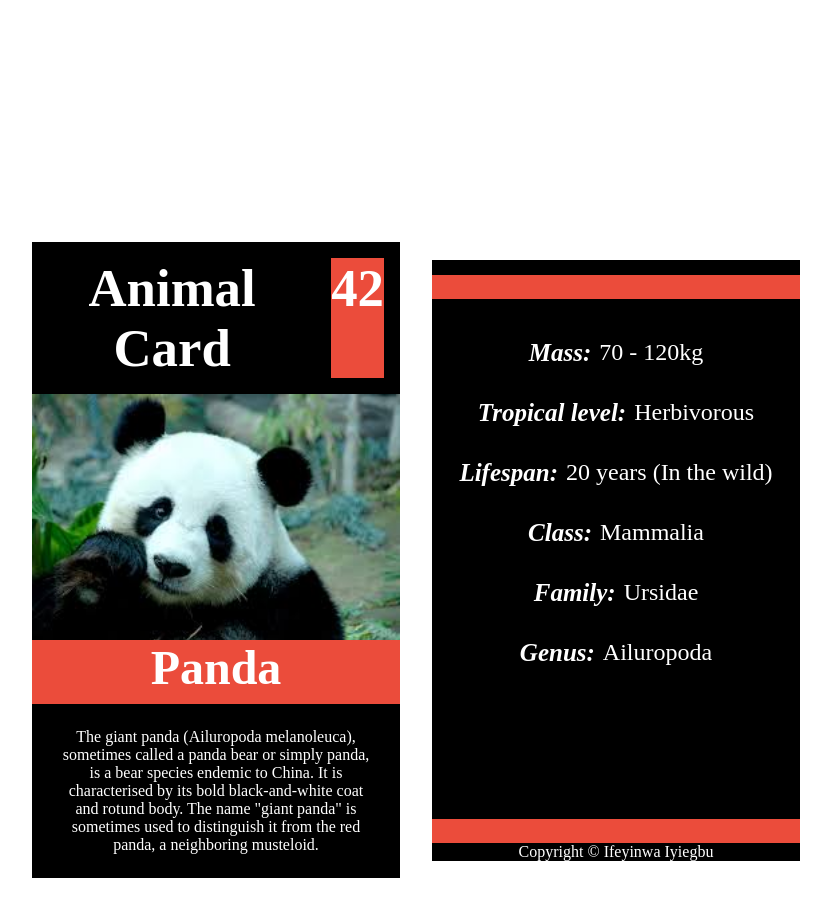
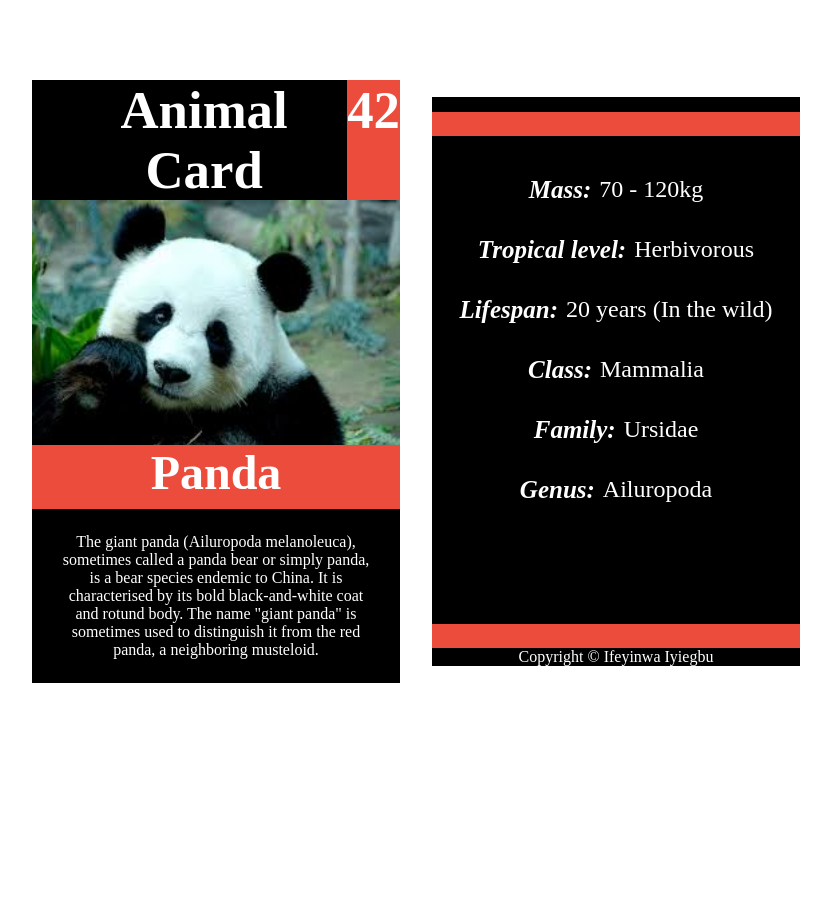
Before and after one commit to ifyiyiegbu/animaltrading-card, a plain HTML site: page index.html in a window 1280 px wide. Shown: the whole page, without its empty margins (224-1055 px from the left). After the commit the page ends 880 px from the top, so only its background shows below. Drawn offline with Linux system fonts and the light colour scheme.

Commit message:
finished the styling by adding responsiveness

```diff
--- a/style.css
+++ b/style.css
@@ -15,21 +15,19 @@ body{
 
 main{
     display: flex;
-    flex-direction: row;
+    flex-direction: column;
     align-items: center;
     margin: auto;
-    width: 60vw;
-    height: 60vh;
+    width: 70vw;
     text-align: center;
-    margin-top: 20rem;
+    margin-top: 5rem;
+    gap: 3rem;
 }
 
 .card-face{
     display: flex;
     flex-direction: column;
     justify-content: center;
-    width: 50%;
-    border-radius: 25px;
 }
 
 .heading{
@@ -40,7 +38,7 @@ main{
     font-weight: 800;
     background-color: #000;
     color: #fff;
-    padding: 16px;
+    padding: 0px 0px 0px 4rem;
     gap: 35px;
     text-transform: capitalize;
 }
@@ -48,7 +46,6 @@ main{
 
 .number {
     background-color: #eb4c3b;
-
 }
 
 img{
@@ -73,15 +70,15 @@ img{
 }
 
 .card-back{
+    width: inherit;
     display: flex;
     flex-direction: column;
     justify-content: center;
     text-align: center;
-    width: 50%;
     background-color: #000;
     color: #fff;
     text-align: center;
-    margin-left: 2rem;
+    margin-left: 0px;
 }
 
 .border-line{
@@ -96,7 +93,7 @@ img{
 }
 
 .second{
-    margin-top: 8.5rem;
+    margin-top: 6.5rem;
 }
 
 .fun-facts{
@@ -117,3 +114,19 @@ img{
     font-weight: 400;
     font-size: 1.5em;
 }
+
+@media (min-width:1100px){
+    main{
+        width: 60vw;
+        flex-direction: row;
+        gap: 2rem;
+    }
+
+    .card-face{
+        width: 50%;
+    }
+
+    .card-back{
+        width: 50%;
+    }
+}
```
